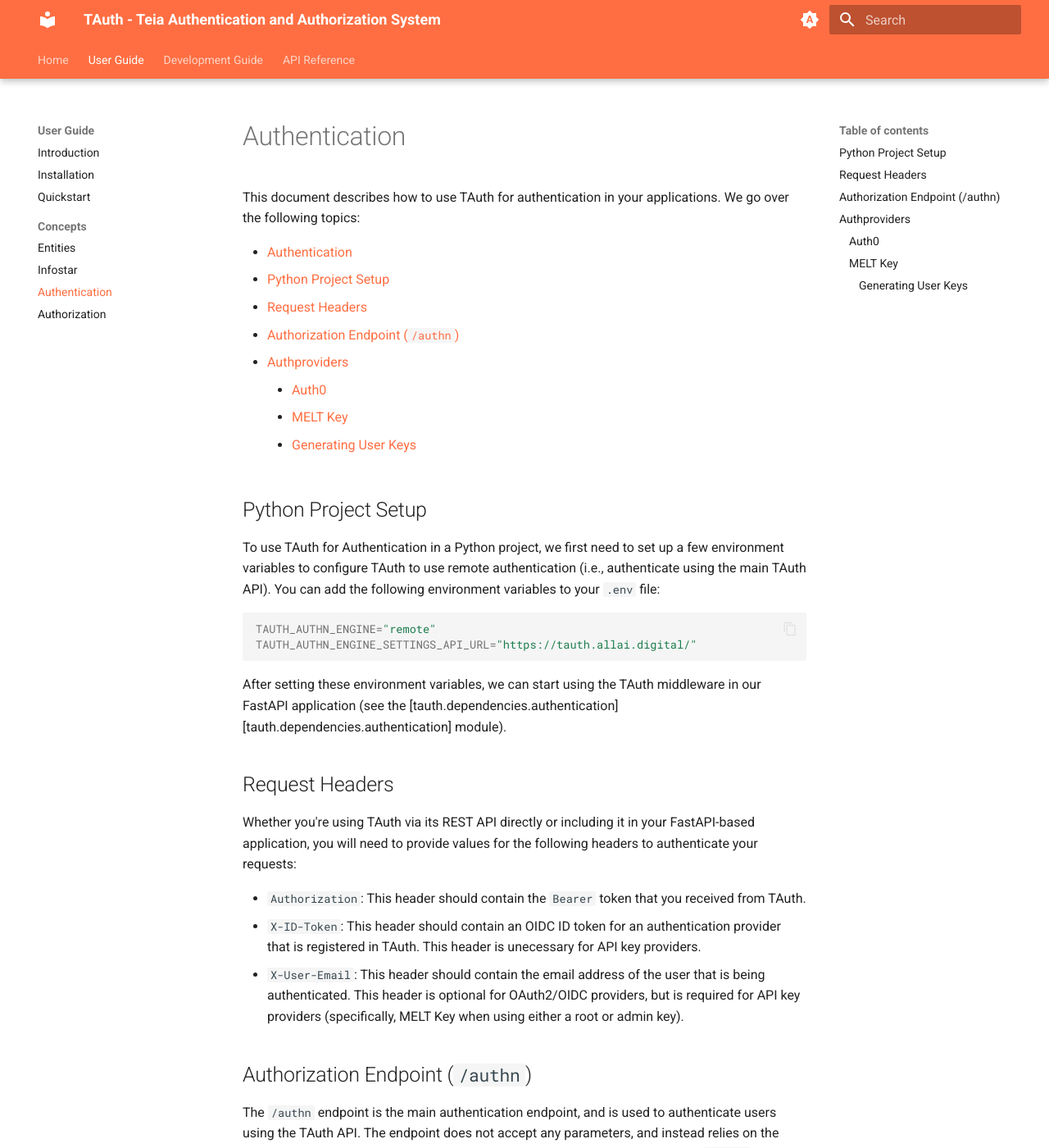
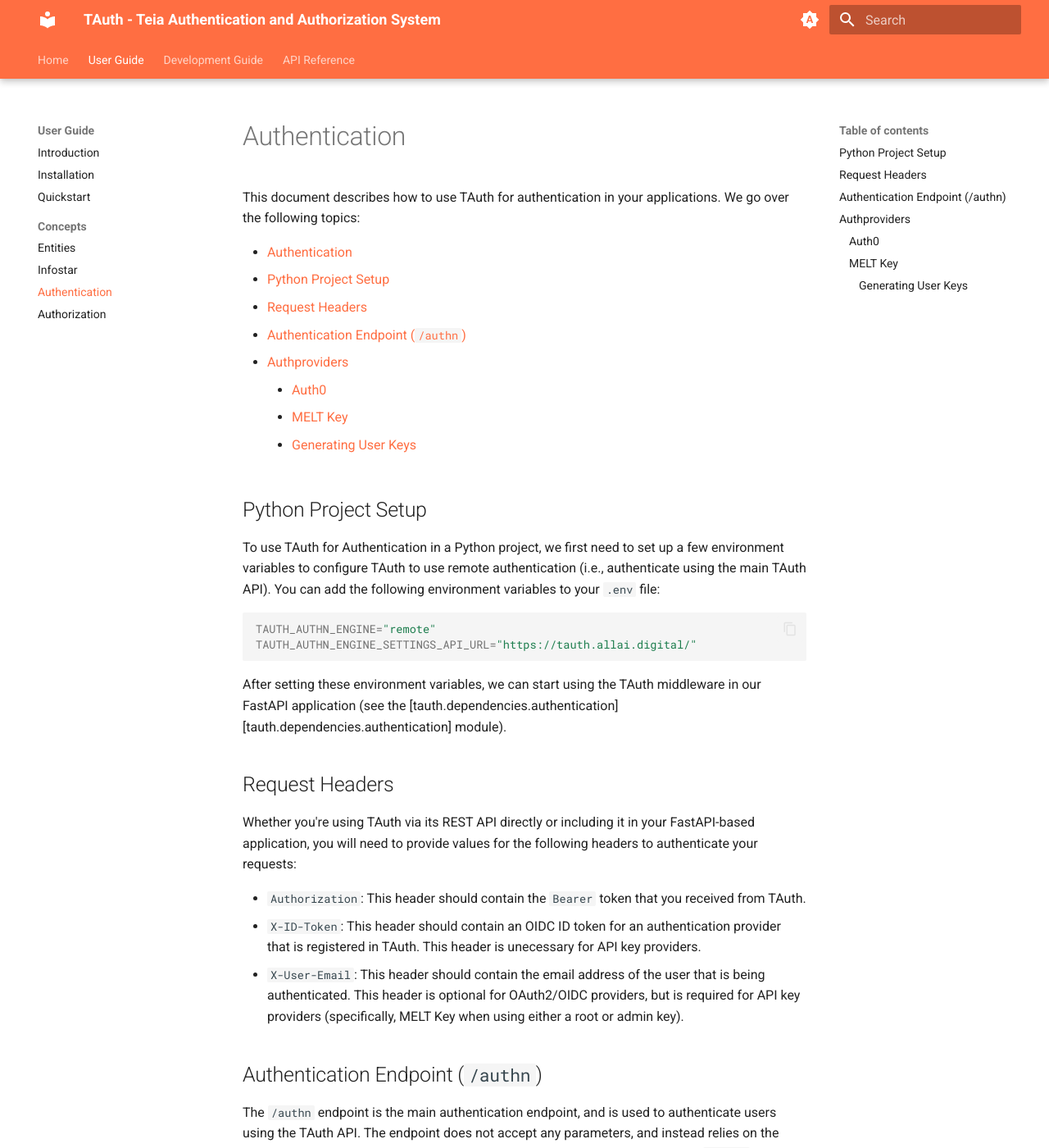
Before and after one commit to TeiaLabs/tauth, an MkDocs documentation site: the page built from docs/docs/user_guide/authn.md, in a window 1280 px wide and 1400 px high. Shown: the whole window at 82% size. Built offline with MkDocs 1.6.1 and Material for MkDocs 9.7.7, drawn with Linux system fonts in a browser that asks for light colours.

Commit message:
Fix authentication docs section name

```diff
--- a/docs/docs/user_guide/authn.md
+++ b/docs/docs/user_guide/authn.md
@@ -6,7 +6,7 @@ We go over the following topics:
 - [Authentication](#authentication)
   - [Python Project Setup](#python-project-setup)
   - [Request Headers](#request-headers)
-  - [Authorization Endpoint (`/authn`)](#authorization-endpoint-authn)
+  - [Authentication Endpoint (`/authn`)](#authentication-endpoint-authn)
   - [Authproviders](#authproviders)
     - [Auth0](#auth0)
     - [MELT Key](#melt-key)
@@ -32,7 +32,7 @@ Whether you're using TAuth via its REST API directly or including it in your Fas
 - `X-ID-Token`: This header should contain an OIDC ID token for an authentication provider that is registered in TAuth. This header is unecessary for API key providers.
 - `X-User-Email`: This header should contain the email address of the user that is being authenticated. This header is optional for OAuth2/OIDC providers, but is required for API key providers (specifically, MELT Key when using either a root or admin key).
 
-## Authorization Endpoint (`/authn`)
+## Authentication Endpoint (`/authn`)
 
 The `/authn` endpoint is the main authentication endpoint, and is used to authenticate users using the TAuth API.
 The endpoint does not accept any parameters, and instead relies on the aforementioned authentication headers.
```
